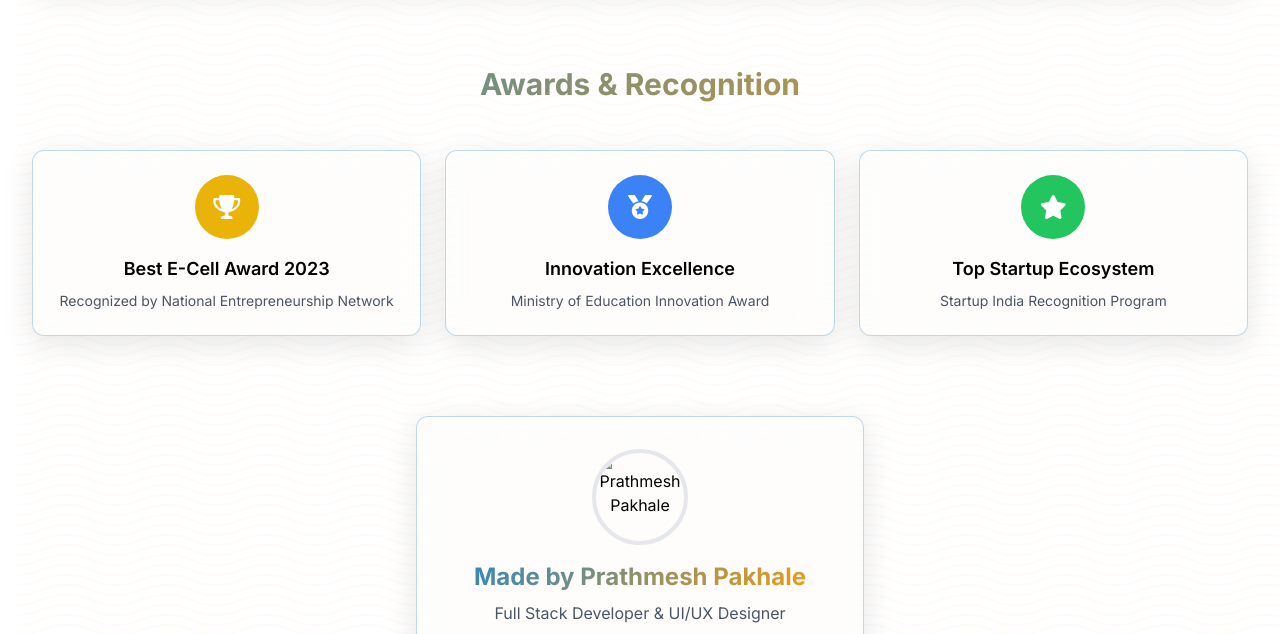
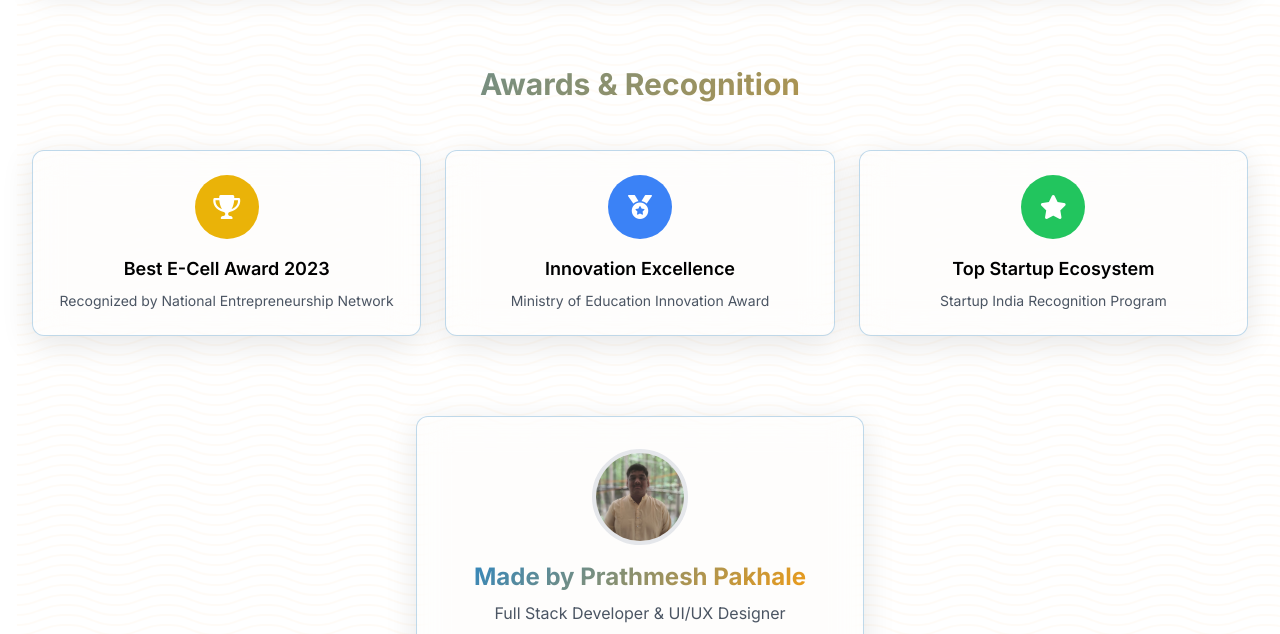
Before and after one commit to Triple-P-03/Ecell-website, a plain HTML site: page more.html in a window 1280 px wide. Shown: the part 1994-2628 px from the top of the page. Drawn offline with nearby package versions, Linux system fonts and the light colour scheme.

Commit message:
Update more.html
removed the wrong address for image

```diff
--- a/more.html
+++ b/more.html
@@ -370,7 +370,7 @@
                 <div class="text-center fade-in">
                     <div class="glass-effect rounded-xl p-8 max-w-md mx-auto">
                         <div class="flex flex-col items-center space-y-4">
-                            <img src="images/prathmesh.jpg"
+                            <img src="prathmesh.jpg"
                                 alt="Prathmesh Pakhale" class="w-20 h-20 sm:w-24 sm:h-24 rounded-full object-cover border-4 border-gradient">
                             <div class="text-center">
                                 <h3 class="text-xl sm:text-2xl font-bold text-gradient mb-2">Made by Prathmesh Pakhale</h3>
```
